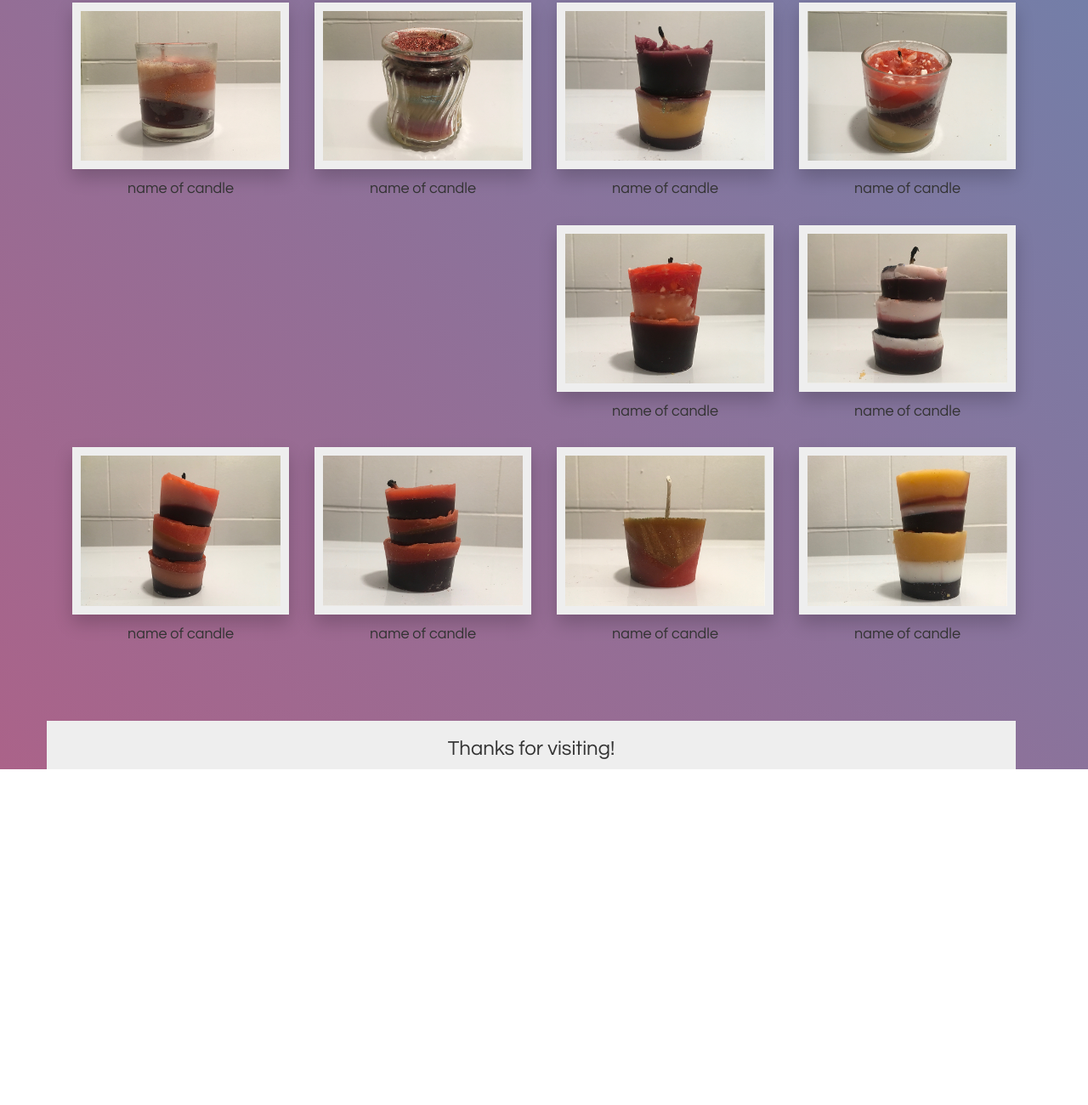
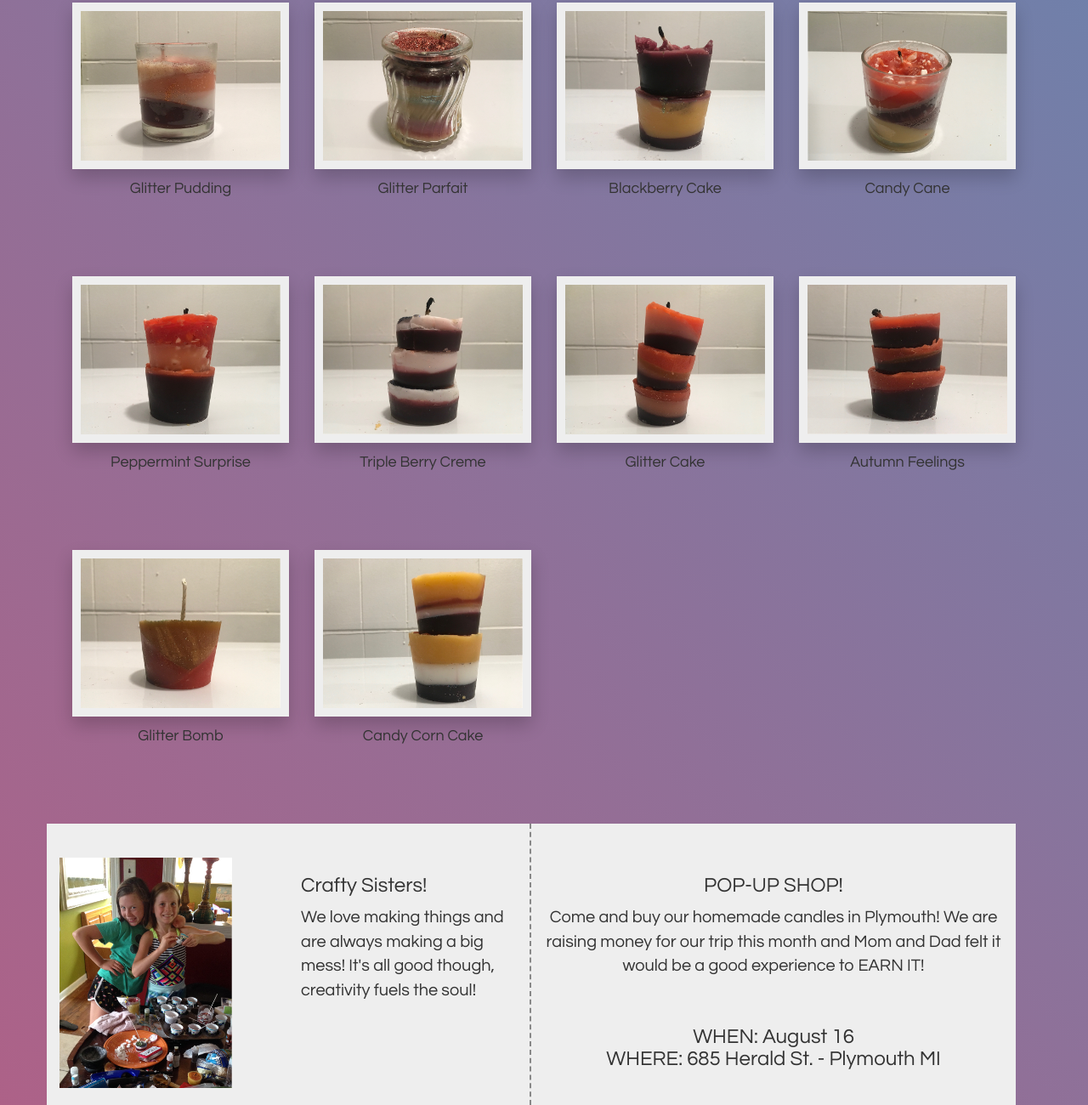
Before and after one commit to thecopelandcollective/CandleArtRocks, a plain HTML site: page index.html in a window 1280 px wide. Shown: the part 3835-5135 px from the top of the page at 85% size. Before the commit the page ends 4740 px from the top, so only its background shows below. Drawn offline with nearby package versions, Linux system fonts and the light colour scheme.

Commit message:
updates and stuffs

```diff
--- a/index.html
+++ b/index.html
@@ -68,7 +68,7 @@
 			<div class="sm-8 col-sm-offset-2 col-md-4 col-md-offset-0">
 				<img class="full-image" src="img/step-4-pour-wax.jpg" />
 				<h2>Step 4 - Pour it On!</h2>
-				<p>This is where you get creative. add coloring to the wax after you pour it in and mix it a bit. Let it cool for a few minutes, then add more wax, with different colors if you like. Repeat this until the candle is as big as you want or you fill up the container.</p>
+				<p>This is where you get creative. add coloring to the wax after you pour it in and mix it a bit. Let it cool for a few minutes (cooling times may very), then add more wax, with different colors if you like. Repeat this until the candle is as big as you want or you fill up the container.</p>
 			</div>
 		</div>
 
@@ -76,7 +76,7 @@
 			<div class="col-sm-8 col-sm-offset-2 col-md-4 col-md-offset-2">
 				<img class="full-image" src="img/step-5-let-cool.jpg" />
 				<h2>Step 5 - Let it Cool</h2>
-				<p>Now that you have all the layers you want, just chill, for real! Let the candle cool for at least one hour. If you don't let it cool completely, it may get stuck to the wax cup when you peel it.</p>
+				<p>Now that you have all the layers you want, just chill, for real! Let the candle cool for at least 2-3 hours. If you don't let it cool completely, it may get stuck to the wax cup when you peel it.</p>
 			</div>
 			<div class="sm-8 col-sm-offset-2 col-md-4 col-md-offset-0">
 				<img class="full-image" src="img/step-6-peel-wax-cup.jpg" />
@@ -87,60 +87,79 @@
 
 		<div class="row gallery">
 			<h1 class="text-center">Gallery</h1>
-			<div class="col-sm-3">
+			<div class="col-2 col-sm-3 col-md-3">
 				<figure><img class="gallery-image" src="img/candle01-1.jpg" />
-					<figcaption>name of candle</figcaption>
+					<figcaption>Glitter Pudding</figcaption>
 				</figure>
 			</div>
-			<div class="col-sm-3">
+			<div class="col-2 col-sm-3 col-md-3">
 				<figure><img class="gallery-image" src="img/candle-02-1.jpg" />
-					<figcaption>name of candle</figcaption>
+					<figcaption>Glitter Parfait</figcaption>
 				</figure>
 			</div>
-			<div class="col-sm-3">
+			<div class="col-2 col-sm-3 col-md-3">
 				<figure><img class="gallery-image" src="img/candle-03-1.jpg" />
-					<figcaption>name of candle</figcaption>
+					<figcaption>Blackberry Cake</figcaption>
 				</figure>
 			</div>
-			<div class="col-sm-3">
+			<div class="col-2 col-sm-3 col-md-3">
 				<figure><img class="gallery-image" src="img/candle-04-1.jpg" />
-					<figcaption>name of candle</figcaption>
-				</figure>
-			</div>
-			<div class="col-sm-3">
-				<figure><img class="gallery-image" src="img/candle-05-1.jpg" />
-					<figcaption>name of candle</figcaption>
-				</figure>
-			</div>
-			<div class="col-sm-3">
-				<figure><img class="gallery-image" src="img/candle-06-1.jpg" />
-					<figcaption>name of candle</figcaption>
-				</figure>
-			</div>
-			<div class="col-sm-3">
-				<figure><img class="gallery-image" src="img/candle-07-1.jpg" />
-					<figcaption>name of candle</figcaption>
-				</figure>
-			</div>
-			<div class="col-sm-3">
-				<figure><img class="gallery-image" src="img/candle-08-1.jpg" />
-					<figcaption>name of candle</figcaption>
-				</figure>
-			</div>
-			<div class="col-sm-3">
-				<figure><img class="gallery-image" src="img/candle-09-1.jpg" />
-					<figcaption>name of candle</figcaption>
-				</figure>
-			</div>
-			<div class="col-sm-3">
-				<figure><img class="gallery-image" src="img/candle-10-1.jpg" />
-					<figcaption>name of candle</figcaption>
+					<figcaption>Candy Cane</figcaption>
 				</figure>
 			</div>
 		</div>
-		<div class="row footer">
-			<div class="col-sm-12">
-				<h3 class="text-center">Thanks for visiting!</h3>
+		<div class="row gallery">
+			<div class="col-2 col-sm-3 col-md-3">
+				<figure><img class="gallery-image" src="img/candle-05-1.jpg" />
+					<figcaption>Peppermint Surprise</figcaption>
+				</figure>
+			</div>
+			<div class="col-2 col-sm-3 col-md-3">
+				<figure><img class="gallery-image" src="img/candle-06-1.jpg" />
+					<figcaption>Triple Berry Creme</figcaption>
+				</figure>
+			</div>
+			<div class="col-2 col-sm-3 col-md-3">
+				<figure><img class="gallery-image" src="img/candle-07-1.jpg" />
+					<figcaption>Glitter Cake</figcaption>
+				</figure>
+			</div>
+			<div class="col-2 col-sm-3 col-md-3">
+				<figure><img class="gallery-image" src="img/candle-08-1.jpg" />
+					<figcaption>Autumn Feelings</figcaption>
+				</figure>
+			</div>
+		</div>
+		<div class="row gallery">
+			<div class="col-2 col-sm-3 col-md-3">
+				<figure><img class="gallery-image" src="img/candle-09-1.jpg" />
+					<figcaption>Glitter Bomb</figcaption>
+				</figure>
+			</div>
+			<div class="col-2 col-sm-3 col-md-3">
+				<figure><img class="gallery-image" src="img/candle-10-1.jpg" />
+					<figcaption>Candy Corn Cake</figcaption>
+				</figure>
+			</div>
+		</div>
+		<div class="row footer no-gutters">
+			<div class="col-sm-6 right-border">
+				<div class="row">
+					<div class="col-12 col-sm-6">
+						<img class="center" src="img/girls-at-work.jpg" />
+					</div>
+					<div class="col-12 col-sm-6">
+						<h3>Crafty Sisters!</h3>
+						<p>We love making things and are always making a big mess! It's all good though, creativity fuels the soul!</p>
+					</div>
+				</div>
+			</div>
+			<div class="col-sm-6 text-center">
+				<div class="row">
+					<h3>POP-UP SHOP!</h3>
+					<p>Come and buy our homemade candles in Plymouth! We are raising money for our trip this month and Mom and Dad felt it would be a good experience to EARN IT!</p><br>
+					<h3>WHEN: August 16<br>WHERE: 685 Herald St. - Plymouth MI</h3>
+				</div>
 			</div>
 		</div>
 	</div>
```
